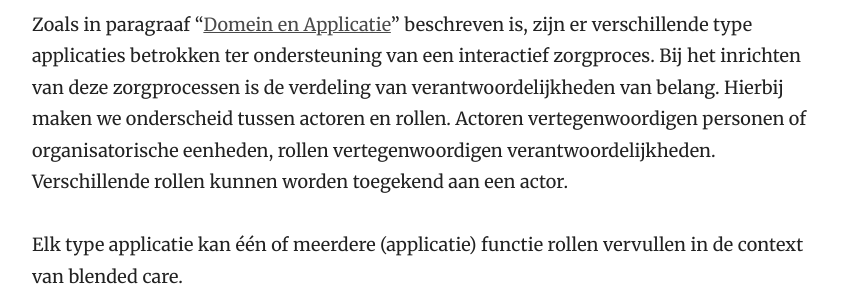
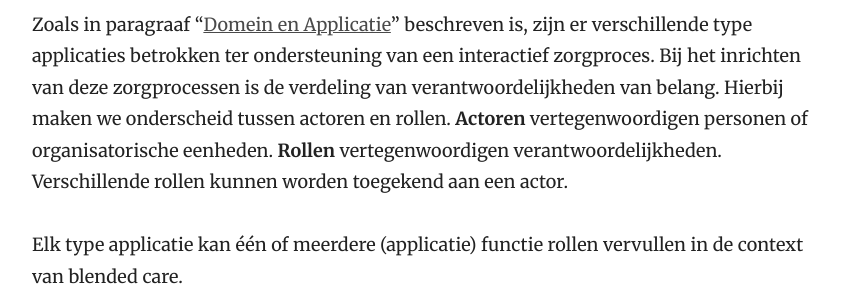
Before and after one commit to Koppeltaal/Koppeltaal-Documentation, a Jekyll site: the page built from informatiesystemen-architectuur.md, in a window 1280 px wide and 900 px high, scrolled down 2469 px. Shown: the part 247-547 px from the top of the window, without its empty margins (358-1221 px from the left). Built offline with Jekyll 4.4.1, drawn with Linux system fonts in a browser that asks for light colours.

Commit message:
GitBook: [master] 2 pages modified

```diff
--- a/informatiesystemen-architectuur.md
+++ b/informatiesystemen-architectuur.md
@@ -38,7 +38,7 @@ Dienstverleners zullen onderling nadere afspraken moeten maken over de gebruikte
 
 ### Actoren en rollen
 
-Zoals in paragraaf "[Domein en Applicatie](https://stibbe.gitbook.io/koppeltaal-1-3-x-architectuur/informatiesystemen-architectuur#domein-en-applicatie)" beschreven is, zijn er verschillende type applicaties betrokken ter ondersteuning van een interactief zorgproces. Bij het inrichten van deze zorgprocessen is de verdeling van verantwoordelijkheden van belang. Hierbij maken we onderscheid tussen actoren en rollen. Actoren vertegenwoordigen personen of organisatorische eenheden, rollen vertegenwoordigen verantwoordelijkheden. Verschillende rollen kunnen worden toegekend aan een actor.
+Zoals in paragraaf "[Domein en Applicatie](https://stibbe.gitbook.io/koppeltaal-1-3-x-architectuur/informatiesystemen-architectuur#domein-en-applicatie)" beschreven is, zijn er verschillende type applicaties betrokken ter ondersteuning van een interactief zorgproces. Bij het inrichten van deze zorgprocessen is de verdeling van verantwoordelijkheden van belang. Hierbij maken we onderscheid tussen actoren en rollen. **Actoren** vertegenwoordigen personen of organisatorische eenheden. **Rollen** vertegenwoordigen verantwoordelijkheden. Verschillende rollen kunnen worden toegekend aan een actor.
 
 Elk type applicatie kan één of meerdere \(applicatie\) functie rollen vervullen in de context van blended care.
 
```
Also changed, not shown: README.md.
